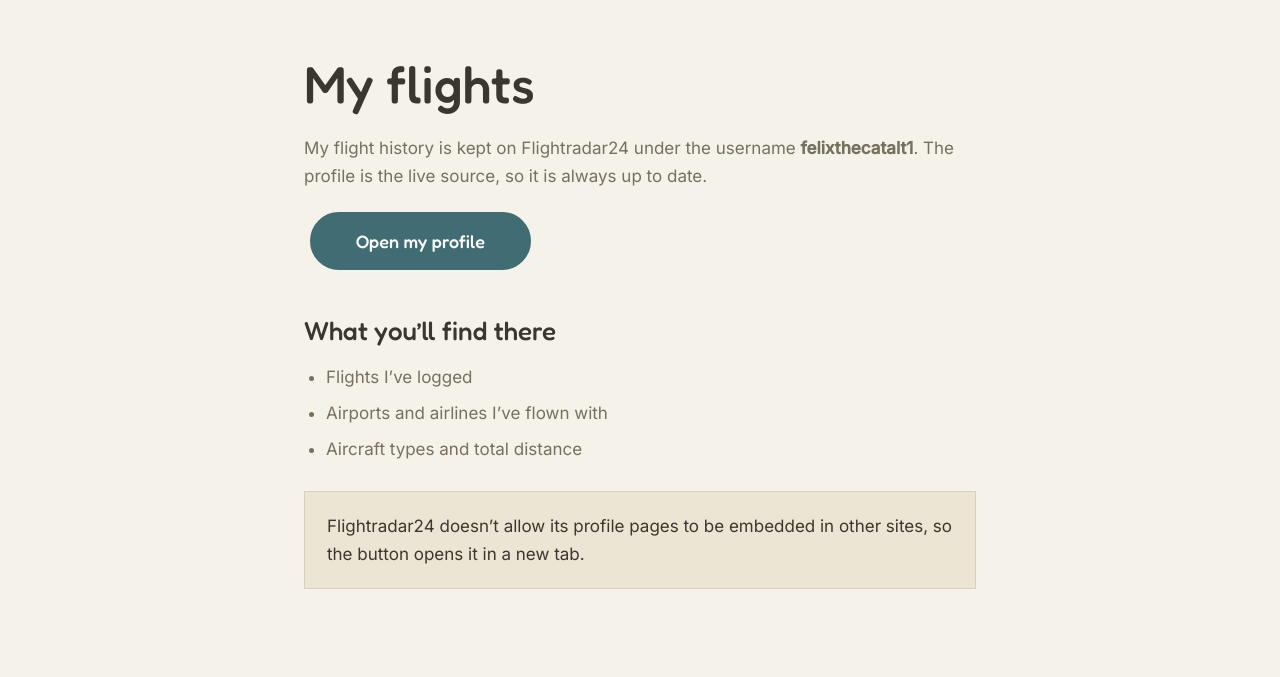
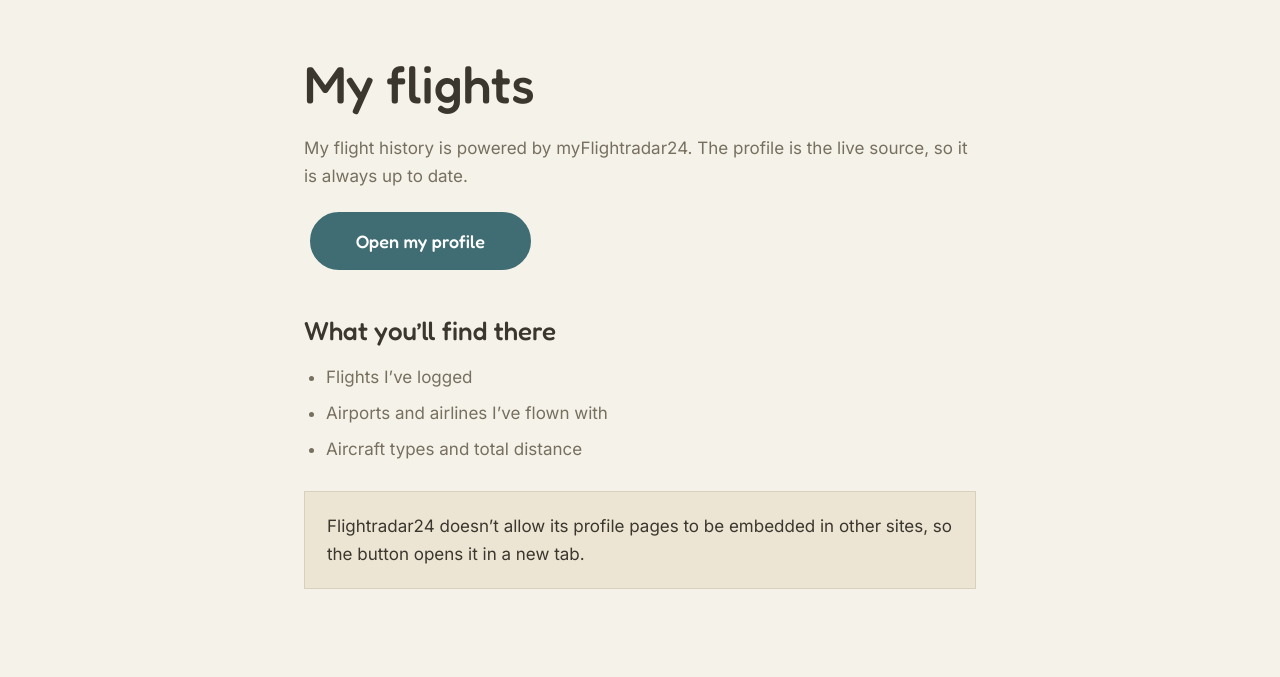
Before and after one commit to felixfeger/myflightrader, a plain HTML site: page index.html in a window 1280 px wide. Both pictures are taken after a click on the link "See my flights ›". Shown: the part 123-800 px from the top of the page. Drawn offline with Linux system fonts and the light colour scheme.

Commit message:
Update index.html

```diff
--- a/index.html
+++ b/index.html
@@ -103,7 +103,7 @@ footer a{margin:0 8px}
  <section class="route" data-r="/flights">
   <div class="page">
    <h1>My flights</h1>
-   <p>My flight history is kept on Flightradar24 under the username <strong>felixthecatalt1</strong>. The profile is the live source, so it is always up to date.</p>
+   <p>My flight history is powered by myFlightradar24. The profile is the live source, so it is always up to date.</p>
    <p><a class="btn fill" href="https://my.flightradar24.com/felixthecatalt1" target="_blank" rel="noopener">Open my profile</a></p>
    <h2>What you’ll find there</h2>
    <ul>
```
